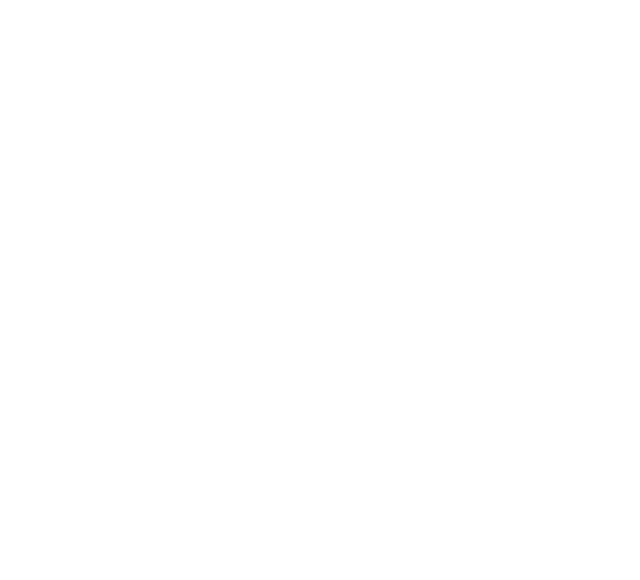
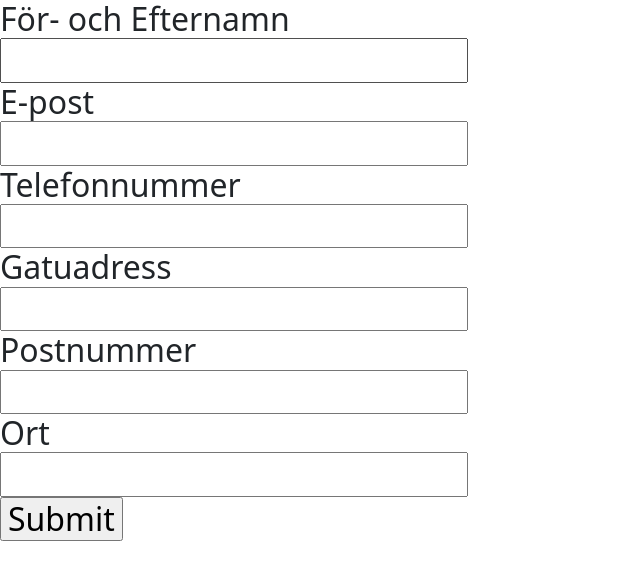
Before and after one commit to PauliLinde/PenStoreVG, a plain HTML site: page index.html in a window 1280 px wide. Shown: the whole page, without its empty margins (0-640 px from the left). Drawn offline with nearby package versions, Linux system fonts and the light colour scheme.

Commit message:
OrderForm first commit

```diff
--- a/index.html
+++ b/index.html
@@ -10,10 +10,26 @@
       integrity="sha384-QWTKZyjpPEjISv5WaRU9OFeRpok6YctnYmDr5pNlyT2bRjXh0JMhjY6hW+ALEwIH"
       crossorigin="anonymous"
     />
-    <link rel="stylesheet" href="style.css">
+    <link rel="stylesheet" href="style.css" />
   </head>
   <body>
-
+    <h2>
+      <form name="customerForm" action="" onsubmit="return validateForm()">
+        <label for="customerName">För- och Efternamn</label><br />
+        <input type="text" name="customerName" id="customerName" /> <br />
+        <label for="e-mail">E-post</label><br />
+        <input type="email" name="e-mail" id="e-mail" /><br />
+        <label for="phoneNumber">Telefonnummer</label><br />
+        <input type="text" name="phoneNumber" id="phoneNumber" /><br />
+        <label for="street">Gatuadress</label><br />
+        <input type="text" name="street" id="street" /><br />
+        <label for="zipCode">Postnummer</label><br />
+        <input type="text" name="zipCode" id="zipCode" /><br />
+        <label for="city">Ort</label><br />
+        <input type="text" name="city" id="city" /><br />
+        <input type="submit" value="Submit" />
+      </form>
+    </h2>
     <script src="javascript.js"></script>
   </body>
 </html>
--- a/javascript.js
+++ b/javascript.js
@@ -0,0 +1,35 @@
+
+  function validateForm() {
+    let name = document.forms["customerForm"]["customerName"].value;
+    if (name == "") {
+      alert("Name must be filled out");
+      return false;
+    }
+    let mail = document.forms["customerForm"]["e-mail"].value;
+    if (mail == "") {
+      alert("Mail must be filled out");
+      return false;
+    }
+    let phone = document.forms["customerForm"]["phoneNumber"].value;
+    if (phone == "") {
+      alert("Phonenumber must be filled out");
+      return false;
+    }
+    let street = document.forms["customerForm"]["street"].value;
+    if (street == "") {
+      alert("Street must be filled out");
+      return false;
+    }
+    let zipcode = document.forms["customerForm"]["zipCode"].value;
+    if (zipcode == "") {
+      alert("Zip-code must be filled out");
+      return false;
+    }
+    let city = document.forms["customerForm"]["city"].value;
+    if (city == "") {
+      alert("City must be filled out");
+      return false;
+    }
+
+
+  }
```
